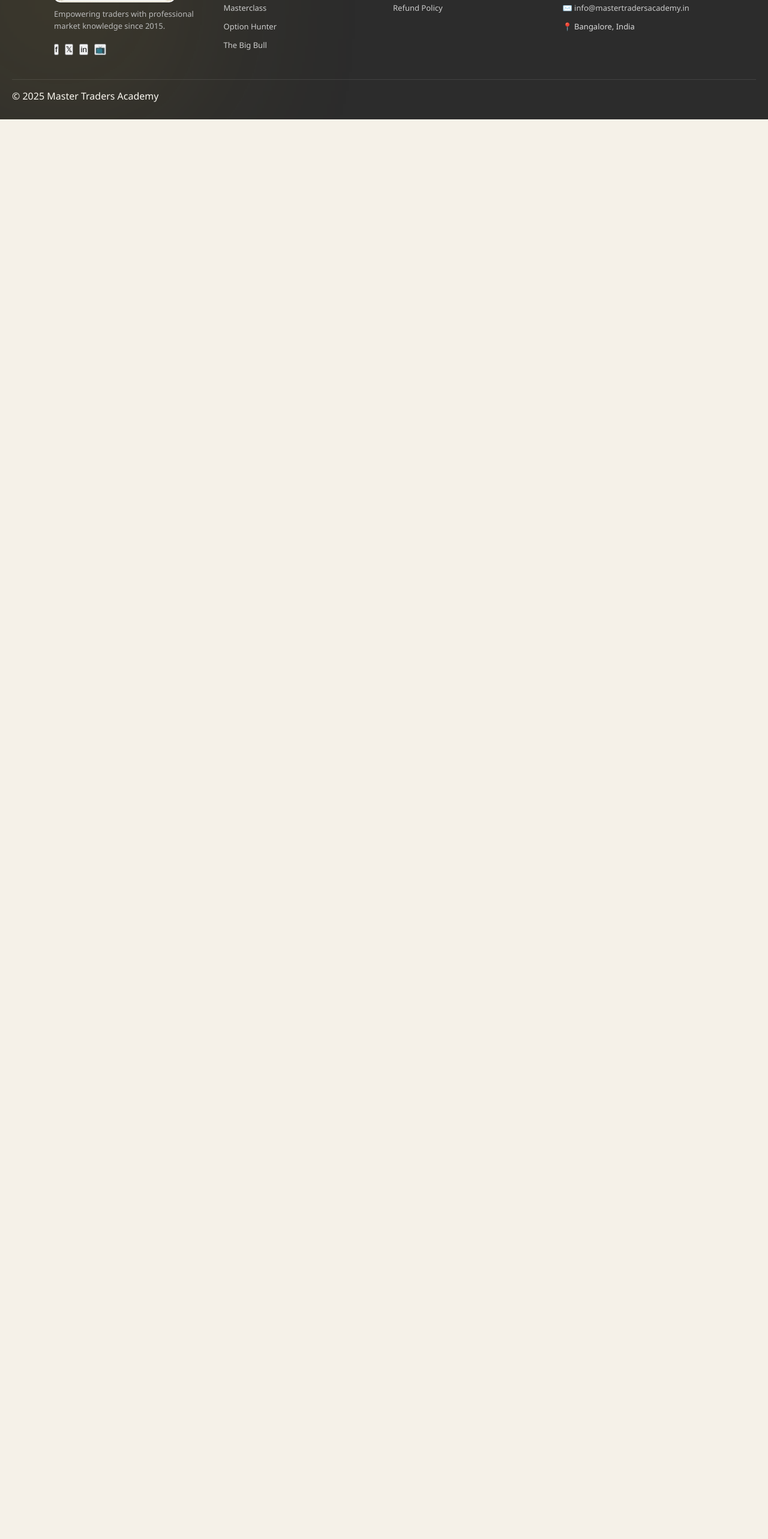
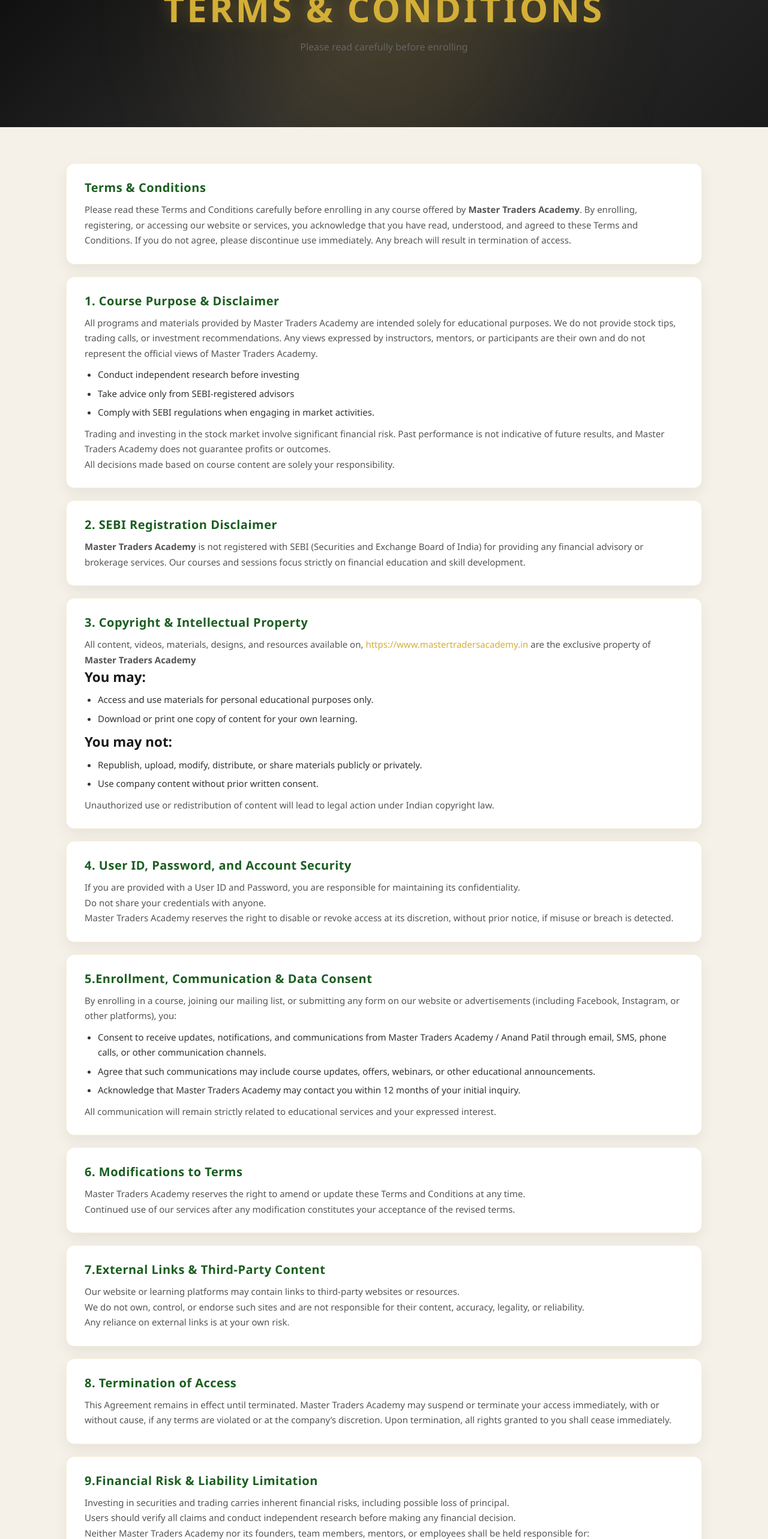
Before and after one commit to Nagashree545/MTA, a React (Create React App) app: page /termsandcondition in a window 1280 px wide. Shown: the part 234-2800 px from the top of the page at 60% size. Before the commit the page ends 800 px from the top, so only its background shows below. Built offline with nearby package versions, Linux system fonts and the light colour scheme.

Commit message:
first commit

```diff
--- a/src/App.js
+++ b/src/App.js
@@ -10,6 +10,7 @@
 import ContactPage from './Components/Contactpage';
 import PrivacyPolicy from './Components/PrivacyP{olicy';
 import RefundPolicy from './Components/RefundPolicy';
+import TermsAndConditions from './Components/TermsAndCondition';
 
 function App() {
   return (
@@ -23,6 +24,7 @@
         <Route path="/contactpage" element={<ContactPage/>}/>
         <Route path="/privacypolicy" element={<PrivacyPolicy/>}/>
         <Route path="/refundpolicy" element={<RefundPolicy/>}/>
+        <Route path='/termsandcondition' element={<TermsAndConditions/>}/>
 
 
       </Routes>
--- a/src/Components/Footer.jsx
+++ b/src/Components/Footer.jsx
@@ -43,7 +43,7 @@
           <h3>Quick Links</h3>
 
           <Link to="/privacypolicy">Privacy Policy</Link>
-          <Link to="/refundpolicy">Refund Policy</Link>
+          <Link to="/termsandcondition">Terms & Conditions</Link>
         </div>
 
         {/* CONTACT */}
--- a/src/Components/Popupforworkshop.jsx
+++ b/src/Components/Popupforworkshop.jsx
@@ -43,7 +43,7 @@
         <div className={styles.infoBox}>
           <p>📅 Sunday Live Session</p>
           <p>⏰ 10:00 AM – 12:00 PM</p>
-          <p>📍 Offline Available</p>
+          <p>📍 Offline Only</p>
         </div>
 
         <p className={styles.desc}>
--- /dev/null
+++ b/src/Components/TermsAndCondition.jsx
@@ -0,0 +1,158 @@
+import React from "react";
+import styles from "../Styles/PrivacyPolicy.module.css";
+
+export default function TermsAndConditions() {
+    return (
+        <section className={styles.policyPage}>
+
+            {/* 🔥 BANNER */}
+            <div className={styles.banner}>
+                <div className={styles.overlay}></div>
+
+                <div className={styles.bannerContent}>
+                    <h1>Terms & Conditions</h1>
+                    <p>Please read carefully before enrolling</p>
+                </div>
+            </div>
+
+            {/* 📄 CONTENT */}
+            <div className={styles.container}>
+
+                <div className={styles.card}>
+                    <h2>Terms & Conditions</h2>
+                    <p>
+                        Please read these Terms and Conditions carefully before enrolling in any course offered by <strong>Master Traders Academy</strong>.
+                        By enrolling, registering, or accessing our website or services, you acknowledge that you have read, understood, and agreed to these Terms and Conditions.
+                        If you do not agree, please discontinue use immediately. Any breach will result in termination of access.
+                    </p>
+                </div>
+
+                <div className={styles.card}>
+                    <h2>1. Course Purpose & Disclaimer</h2>
+                    <p>
+                        All programs and materials provided by Master Traders Academy are intended solely for educational purposes.
+                        We do not provide stock tips, trading calls, or investment recommendations.
+                        Any views expressed by instructors, mentors, or participants are their own and do not represent the official views of Master Traders Academy.
+
+                    </p>
+
+                    <ul>
+                        <li>Conduct independent research before investing</li>
+                        <li>Take advice only from SEBI-registered advisors</li>
+                        <li>Comply with SEBI regulations when engaging in market activities.</li>
+                    </ul>
+
+                    <p>
+                        Trading and investing in the stock market involve significant financial risk.
+                        Past performance is not indicative of future results, and Master Traders Academy does not guarantee profits or outcomes.
+
+                    </p>
+                    <p>                        All decisions made based on course content are solely your responsibility.
+                    </p>
+                </div>
+
+                <div className={styles.card}>
+                    <h2>2. SEBI Registration Disclaimer</h2>
+                    <p>
+                        <strong> Master Traders Academy</strong> is not registered with SEBI (Securities and Exchange Board of India) for providing any financial advisory or brokerage services.
+                        Our courses and sessions focus strictly on financial education and skill development.
+
+                    </p>
+                </div>
+
+                <div className={styles.card}>
+                    <h2>3. Copyright & Intellectual Property</h2>
+                    <p>
+                        All content, videos, materials, designs, and resources available on,  <a href="https://www.mastertradersacademy.in" target="_blank" rel="noopener noreferrer">
+                            https://www.mastertradersacademy.in
+                        </a> are the exclusive property of <strong>Master Traders Academy</strong> </p>
+
+                    <h4>You may:</h4>
+                    <ul>
+                        <li>Access and use materials for personal educational purposes only.</li>
+                        <li>Download or print one copy of content for your own learning.</li>
+                    </ul>
+
+                    <h4>You may not:</h4>
+                    <ul>
+                        <li>Republish, upload, modify, distribute, or share materials publicly or privately.</li>
+                        <li>Use company content without prior written consent.</li>
+                    </ul>
+
+                    <p>Unauthorized use or redistribution of content will lead to legal action under Indian copyright law.</p>
+                </div>
+
+                <div className={styles.card}>
+                    <h2>4. User ID, Password, and Account Security</h2>
+                    <p>
+                        If you are provided with a User ID and Password, you are responsible for maintaining its confidentiality.</p>
+                    <p>Do not share your credentials with anyone.</p>
+                    <p>Master Traders Academy reserves the right to disable or revoke access at its discretion, without prior notice, if misuse or breach is detected.</p>
+                </div>
+
+                <div className={styles.card}>
+                    <h2>5.Enrollment, Communication & Data Consent </h2>
+                    <p>
+                        By enrolling in a course, joining our mailing list, or submitting any form on our website or advertisements (including Facebook, Instagram, or other platforms), you:                    </p>
+                    <ul>
+                        <li>Consent to receive updates, notifications, and communications from Master Traders Academy / Anand Patil through email, SMS, phone calls, or other communication channels.</li>
+                        <li>Agree that such communications may include course updates, offers, webinars, or other educational announcements.</li>
+                        <li>Acknowledge that Master Traders Academy may contact you within 12 months of your initial inquiry.</li>
+                    </ul>
+                    <p>All communication will remain strictly related to educational services and your expressed interest.</p>
+                </div>
+
+                <div className={styles.card}>
+                    <h2>6. Modifications to Terms</h2>
+                    <p>
+                        Master Traders Academy reserves the right to amend or update these Terms and Conditions at any time.  </p>
+                    <p>Continued use of our services after any modification constitutes your acceptance of the revised terms.</p>
+                </div>
+
+                <div className={styles.card}>
+                    <h2>7.External Links & Third-Party Content</h2>
+                    <p>
+                        Our website or learning platforms may contain links to third-party websites or resources.                    </p>
+                    <p>We do not own, control, or endorse such sites and are not responsible for their content, accuracy, legality, or reliability.</p>
+                    <p>Any reliance on external links is at your own risk.</p></div>
+
+                <div className={styles.card}>
+                    <h2>8. Termination of Access</h2>
+                    <p>
+                        This Agreement remains in effect until terminated.
+                        Master Traders Academy may suspend or terminate your access immediately, with or without cause, if any terms are violated or at the company’s discretion.
+                        Upon termination, all rights granted to you shall cease immediately.
+                    </p>
+                </div>
+
+                <div className={styles.card}>
+                    <h2>9.Financial Risk & Liability Limitation</h2>
+                    <p>
+                        Investing in securities and trading carries inherent financial risks, including possible loss of principal.</p><p>
+                        Users should verify all claims and conduct independent research before making any financial decision.
+                    </p>
+                    <p>Neither Master Traders Academy nor its founders, team members, mentors, or employees shall be held responsible for:</p>
+                    <ul>
+                        <li>Any losses or damages resulting from the use of course materials or advice.</li>
+                        <li>The accuracy, completeness, or timeliness of any market-related information shared.</li>
+                    </ul>
+                    <p>Team members or contributors may hold positions in securities mentioned during the course, which may change without notice.</p>
+                </div>
+
+                <div className={styles.card}>
+                    <h2>10. Reference to Refund Policy</h2>
+                    <p>
+                        Please also refer to our official  <a href="https://www.mastertradersacademy.in/refundpolicy" target="_blank" rel="noopener noreferrer">
+                            Refund & Course Policy</a>  for detailed information on cancellations, non-refundability, and related conditions.                    </p>
+                </div>
+
+                <div className={styles.card}>
+                    <h2>Acknowledgment</h2>
+                    <p>
+                        By enrolling in any course, you confirm that you have read, understood, and accepted these Terms and Conditions in full.                    </p>
+                </div>
+
+            </div>
+        </section>
+    );
+}
--- a/src/Styles/PrivacyPolicy.module.css
+++ b/src/Styles/PrivacyPolicy.module.css
@@ -170,4 +170,15 @@
   .card {
     padding: 20px;
   }
+}.card ul {
+  padding-left: 22px;
+  margin: 10px 0;
 }
+
+.card ul li {
+  list-style-type: disc;
+  margin-bottom: 6px;
+  font-size: 15px;
+  line-height: 1.7;
+  color: #333;
+}
```
